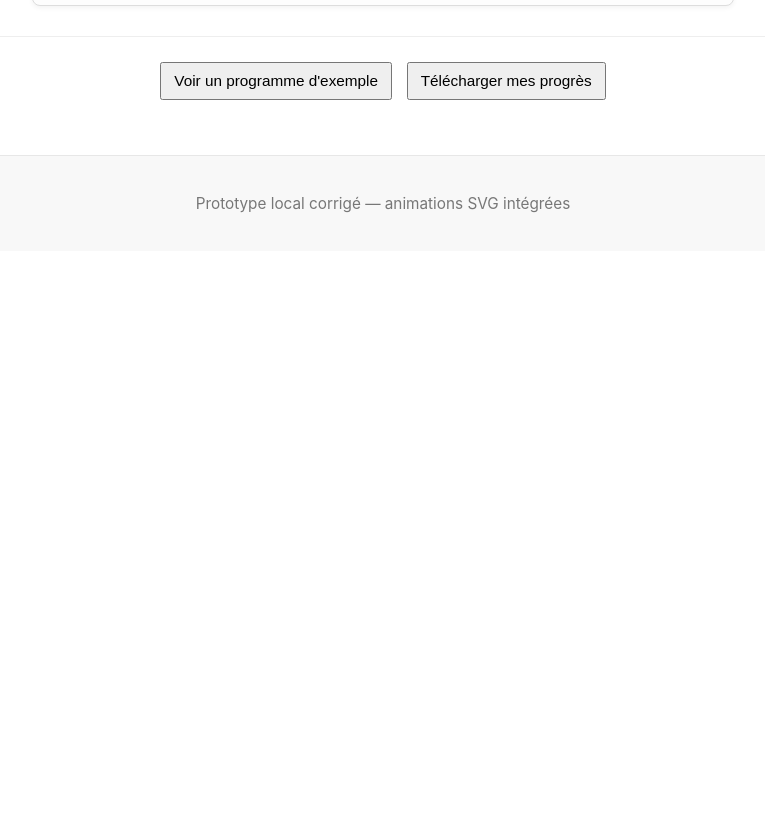
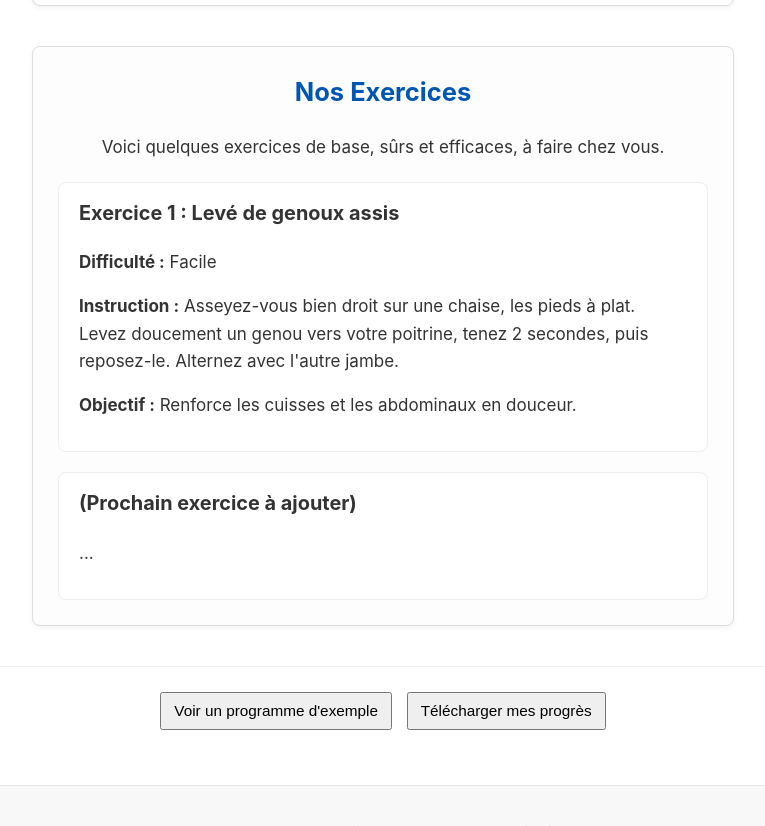
Before and after one commit to serge196412-debug/FitCoach60plus, a plain HTML site: page index.html in a window 1280 px wide. Shown: the part 697-1523 px from the top of the page, without its empty margins (257-1022 px from the left). Before the commit the page ends 948 px from the top, so only its background shows below. Drawn offline with Linux system fonts and the light colour scheme.

Commit message:
Update index.html ajout section exercices

```diff
--- a/index.html
+++ b/index.html
@@ -112,6 +112,37 @@
             background-color: #0056b3; /* Bleu plus foncé au survol */
         }
 
+        /* NOUVEAU : Style pour la section Exercices */
+        .exercices-contenu {
+            max-width: 650px;
+            margin: 40px auto; /* Espace au-dessus et en-dessous */
+            padding: 25px;
+            background-color: #fdfdfd;
+            border: 1px solid #ddd;
+            border-radius: 8px;
+            box-shadow: 0 2px 5px rgba(0,0,0,0.05);
+            /* On ajoute scroll-margin-top pour que le titre ne soit pas caché par la barre de nav (si elle était fixe) */
+            scroll-margin-top: 20px;
+        }
+        .exercices-contenu h2 {
+            text-align: center;
+            color: #0056b3;
+            margin-top: 0;
+        }
+
+        /* NOUVEAU : Style pour une "carte" d'exercice */
+        .exercice-carte {
+            background-color: #fff;
+            border: 1px solid #eee;
+            border-radius: 8px;
+            padding: 15px 20px;
+            margin-top: 20px;
+        }
+        .exercice-carte h3 {
+            margin-top: 0;
+        }
+
+
         /* Styles pour les autres boutons (Importer/Exporter) */
         .admin-buttons {
             text-align: center;
@@ -148,7 +179,7 @@
     <nav>
         <ul>
             <li><a href="#">Accueil</a></li>
-            <li><a href="#">Exercices</a></li>
+            <li><a href="#exercices">Exercices</a></li>
             <li><a href="#">Programmes</a></li>
             <li><a href="#">Tableau</a></li>
             <li><a href="#">Profil</a></li>
@@ -170,6 +201,23 @@
 
           <a href="#exercices" class="cta-bouton">Commencer les exercices</a>
         </div>
+        <section id="exercices" class="exercices-contenu">
+            <h2>Nos Exercices</h2>
+            <p style="text-align: center;">Voici quelques exercices de base, sûrs et efficaces, à faire chez vous.</p>
+
+            <article class="exercice-carte">
+                <h3>Exercice 1 : Levé de genoux assis</h3>
+                <p><strong>Difficulté :</strong> Facile</p>
+                <p><strong>Instruction :</strong> Asseyez-vous bien droit sur une chaise, les pieds à plat. Levez doucement un genou vers votre poitrine, tenez 2 secondes, puis reposez-le. Alternez avec l'autre jambe.</p>
+                <p><strong>Objectif :</strong> Renforce les cuisses et les abdominaux en douceur.</p>
+            </article>
+
+            <article class="exercice-carte">
+                <h3>(Prochain exercice à ajouter)</h3>
+                <p>...</p>
+            </article>
+
+        </section>
         <div class="admin-buttons">
             <button>Voir un programme d'exemple</button>
             <button>Télécharger mes progrès</button>
```
